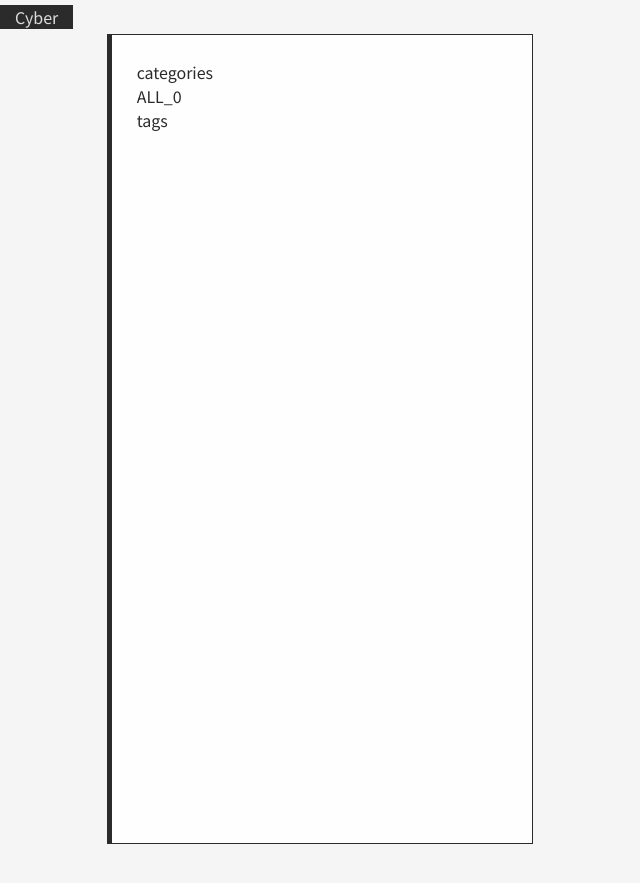
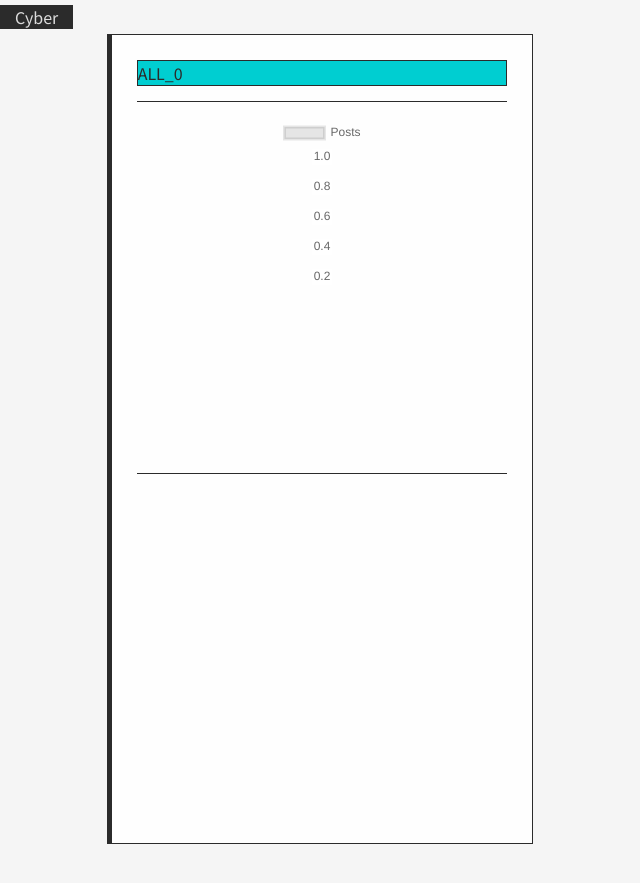
Before and after one commit to j4y3eee/cyber, a Jekyll site: the page built from index.html, in a window 1280 px wide. Shown: the top 883 px of the page, without its empty margins (0-640 px from the left). Built offline with Jekyll 4.4.1, drawn with Linux system fonts in a browser that asks for light colours; nearby versions of some CDN libraries.

Commit message:
Add category chart

```diff
--- /dev/null
+++ b/_includes/category_chart.html
@@ -0,0 +1,33 @@
+<script>
+    var ctx = document.getElementById('category-chart');
+    var categoryChart = new Chart(ctx, {
+        type: 'radar',
+        data: {
+            labels: [{% for category in site.categories %}'{{ category[0] | upcase }}',{% endfor %}],
+    datasets: [{
+        label: 'Posts',
+        data: [{% for category in site.categories %}'{{ category[1].size }}', {% endfor %}]
+        }],
+        },
+    options: {
+        scale: {
+            ticks: {
+                suggestedMin: 0
+            }
+        },
+        tooltips: {
+            callbacks: {
+                label: function(tooltipItem, data) {
+                    var label = data.datasets[tooltipItem.datasetIndex].label || '';
+
+                    if (label) {
+                        label += ': ';
+                    }
+                    label += Math.round(tooltipItem.yLabel * 100) / 100;
+                    return label;
+                }
+            }
+        }
+    }
+    });
+</script>
--- a/_includes/head.html
+++ b/_includes/head.html
@@ -10,3 +10,6 @@
 
 <!-- Google Fonts -->
 <link href="https://fonts.googleapis.com/css?family=Noto+Sans+TC&display=swap" rel="stylesheet">
+
+<!-- chart.js -->
+<script src="https://cdnjs.cloudflare.com/ajax/libs/Chart.js/2.8.0/Chart.bundle.min.js"></script>
--- a/_layouts/home.html
+++ b/_layouts/home.html
@@ -4,23 +4,17 @@ layout: default
 <div id="site-content" class="container-fluid">
     <div class="row">
         <div class="col-lg-4 offset-lg-1 block-container block d-none d-lg-block d-print-block">
-            <div>
-                <div>categories</div>
-                <div>
-                    <div>ALL_{{ site.posts.size }}</div>
-                    {% for category in site.categories %}
-                    <div>{{ category[0] | upcase }}_{{ category[1].size }}</div>
-                    {% endfor %}
-                </div>
+            <div id="category-total">ALL_{{ site.posts.size }}</div>
+            <div class="category-chart-block">
+                <canvas id="category-chart" width="400" height="400"></canvas>
             </div>
 
-            <div>
-                <div>tags</div>
-                <div>
-                    {% for tag in site.tags %}
-                    <span>#{{ tag[0] }}_{{ tag[1].size }}</span>
-                    {% endfor %}
-                </div>
+            <div id="tags-block">
+                {% for tag in site.tags %}
+                <span>
+                    <spna class="tags-symbol">#</spna>{{ tag[0] }}_{{ tag[1].size }}
+                </span>
+                {% endfor %}
             </div>
         </div>
 
@@ -54,3 +48,5 @@ layout: default
         </div>
     </div>
 </div>
+
+{% include category_chart.html %}
--- a/_sass/cyber.scss
+++ b/_sass/cyber.scss
@@ -8,7 +8,8 @@ $theme-color-white: whitesmoke;
 $font-color: dimgray;
 $font-color-dark: $theme-color-black;
 $font-color-light: gainsboro;
-$font-family: "Noto Sans TC", sans-serif;
+$font-family: "Noto Sans TC",
+sans-serif;
 
-@import "cyber/base", "cyber/footer", "cyber/header", "cyber/layout", "cyber/post", "cyber/markdown_toc",
-  "syntax_highlight/monokai", "syntax_highlight/syntax_highlight_extend";
+@import "cyber/base", "cyber/footer", "cyber/header", "cyber/layout", "cyber/home", "cyber/post", "cyber/markdown_toc",
+"syntax_highlight/monokai", "syntax_highlight/syntax_highlight_extend";
--- /dev/null
+++ b/_sass/cyber/_home.scss
@@ -0,0 +1,16 @@
+#category-total {
+    background-color: $theme-color;
+    border: 1px solid $theme-color-black;
+    color: $theme-color-black;
+}
+
+.category-chart-block {
+    border-top: 1px solid $theme-color-black;
+    border-bottom: 1px solid $theme-color-black;
+    padding: 15px;
+    margin: 15px 0px 15px 0px;
+}
+
+.tags-symbol {
+    color: $theme-color;
+}
```
